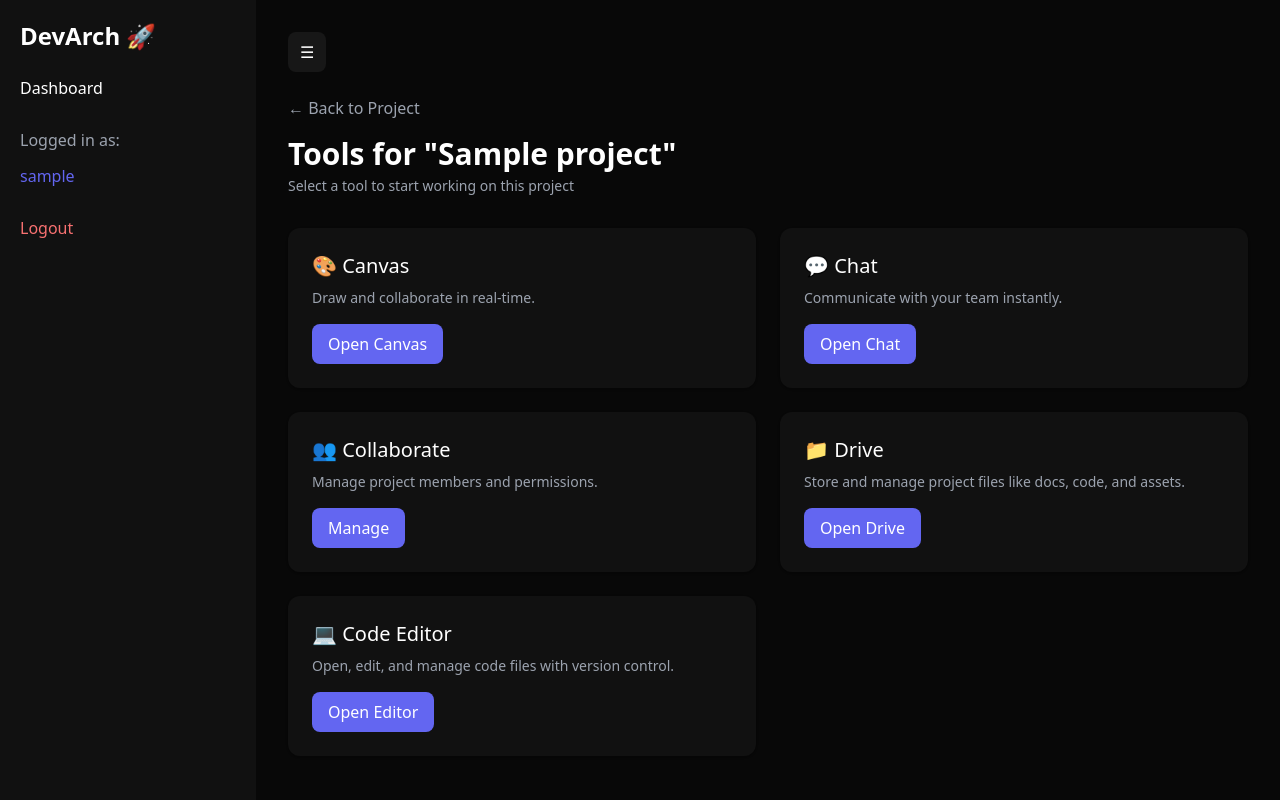
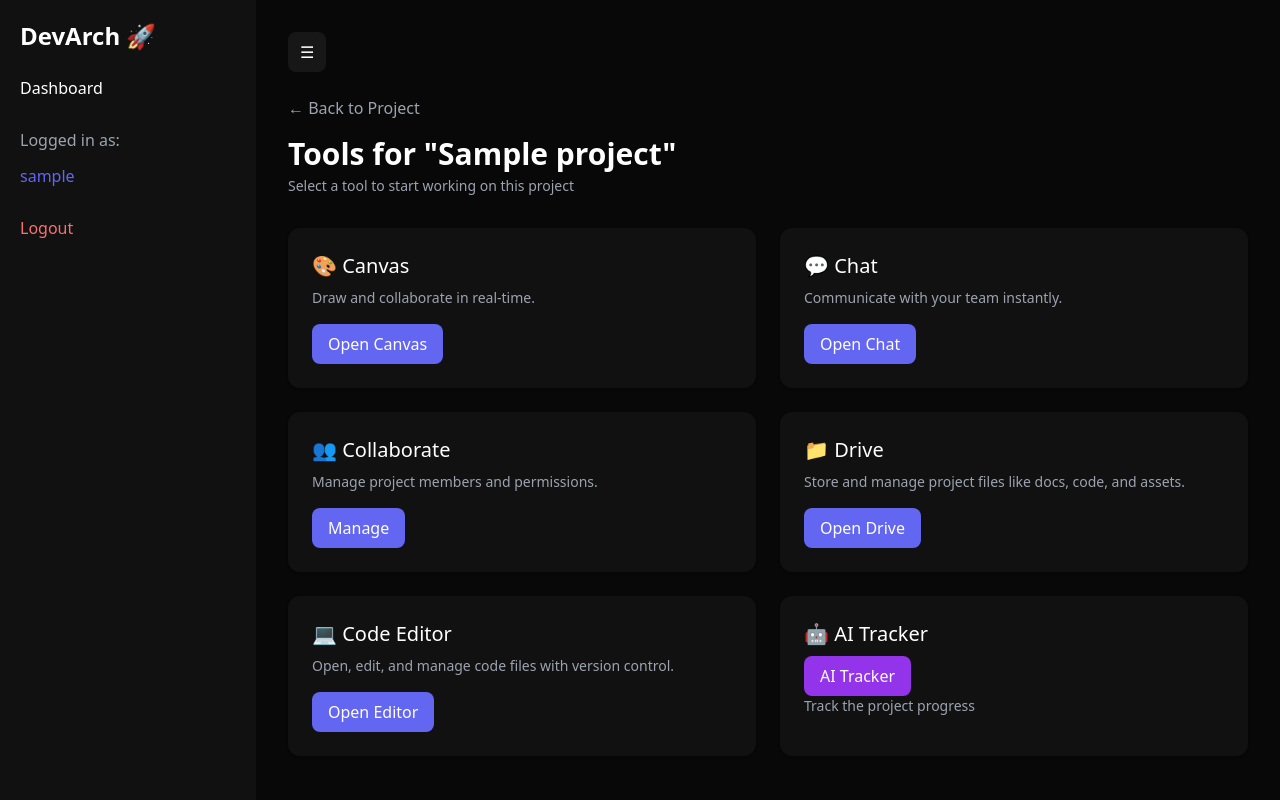
Before and after one commit to mayankjangra525/SyncSpace, a Flask app: page /project/1/tools in a window 1280 px wide. Run offline with Flask 3, Linux system fonts and the light colour scheme; a user stored in the database is signed in; tables that the repository leaves empty hold one stand-in row (values such as "Sample post"); some libraries are stand-ins or nearby versions.

Commit message:
start adding new ai progress tool

```diff
--- a/app.py
+++ b/app.py
@@ -1,9 +1,10 @@
 from flask import Flask, render_template, redirect, url_for, request, send_from_directory
 from config import Config
-from models import db, User, Project, File, ProjectCollaborator,DriveFile
+from models import db, User, Project, File, ProjectCollaborator, DriveFile, Canvas, Message, AIProject
 from flask_login import LoginManager, login_user, logout_user, login_required, current_user
 from werkzeug.security import generate_password_hash, check_password_hash
 from flask_socketio import SocketIO, emit, join_room
+import json
 import os
 
 app = Flask(__name__)
@@ -784,6 +785,52 @@ def save_to_drive():
     db.session.commit()
 
     return {"success": True}
+#-------------route for ai progress tracker------------
+
+
+@app.route('/project/<int:project_id>/ai', methods=['GET', 'POST'])
+@login_required
+def ai_tracker(project_id):
+    project = Project.query.get(project_id)
+
+    if not project:
+        return "Project not found ❌"
+
+    if request.method == "POST":
+        prompt = request.form.get("prompt")
+
+        # 🔥 BASIC TASK GENERATOR (fake AI for now)
+        tasks = [
+            {"task": "Setup project structure", "done": False},
+            {"task": "Build authentication", "done": False},
+            {"task": "Create main feature", "done": False},
+            {"task": "Add UI", "done": False},
+            {"task": "Testing & deployment", "done": False}
+        ]
+
+        ai = AIProject(
+            project_id=project_id,
+            prompt=prompt,
+            tasks=json.dumps(tasks),
+            progress=0
+        )
+
+        db.session.add(ai)
+        db.session.commit()
+
+    ai = AIProject.query.filter_by(project_id=project_id).first()
+
+    if ai:
+        tasks = json.loads(ai.tasks)
+    else:
+        tasks = []
+
+    return render_template(
+        "ai_tracker.html",
+        project=project,
+        ai=ai,
+        tasks=tasks
+    )
 # ------------------ RUN ------------------
 if __name__ == "__main__":
     with app.app_context():
--- a/templates/tools.html
+++ b/templates/tools.html
@@ -91,10 +91,22 @@
     <a href="{{ url_for('project_editor', project_id=project.id) }}"
        class="bg-primary px-4 py-2 rounded-lg inline-block hover:opacity-90">
         Open Editor
+
     </a>
+    </div>
+   <div class="bg-dark-800 p-6 rounded-xl shadow hover:scale-105 transition">
+
+    <h3 class="text-xl mb-2"> 🤖 AI Tracker</h3>
+<a href="{{ url_for('ai_tracker', project_id=project.id) }}"
+   class="bg-purple-600 px-4 py-2 rounded-lg inline-block">
+     AI Tracker
+</a>
+    <p class="text-gray-400 text-sm mb-4">
+        Track the project progress
+    </p>
+
 
 </div>
-
 </div>
 
 {% endblock %}
```
Also changed, not shown: models.py (+10 -0 lines), templates/ai_tracker.html (added, +42 -0 lines).
